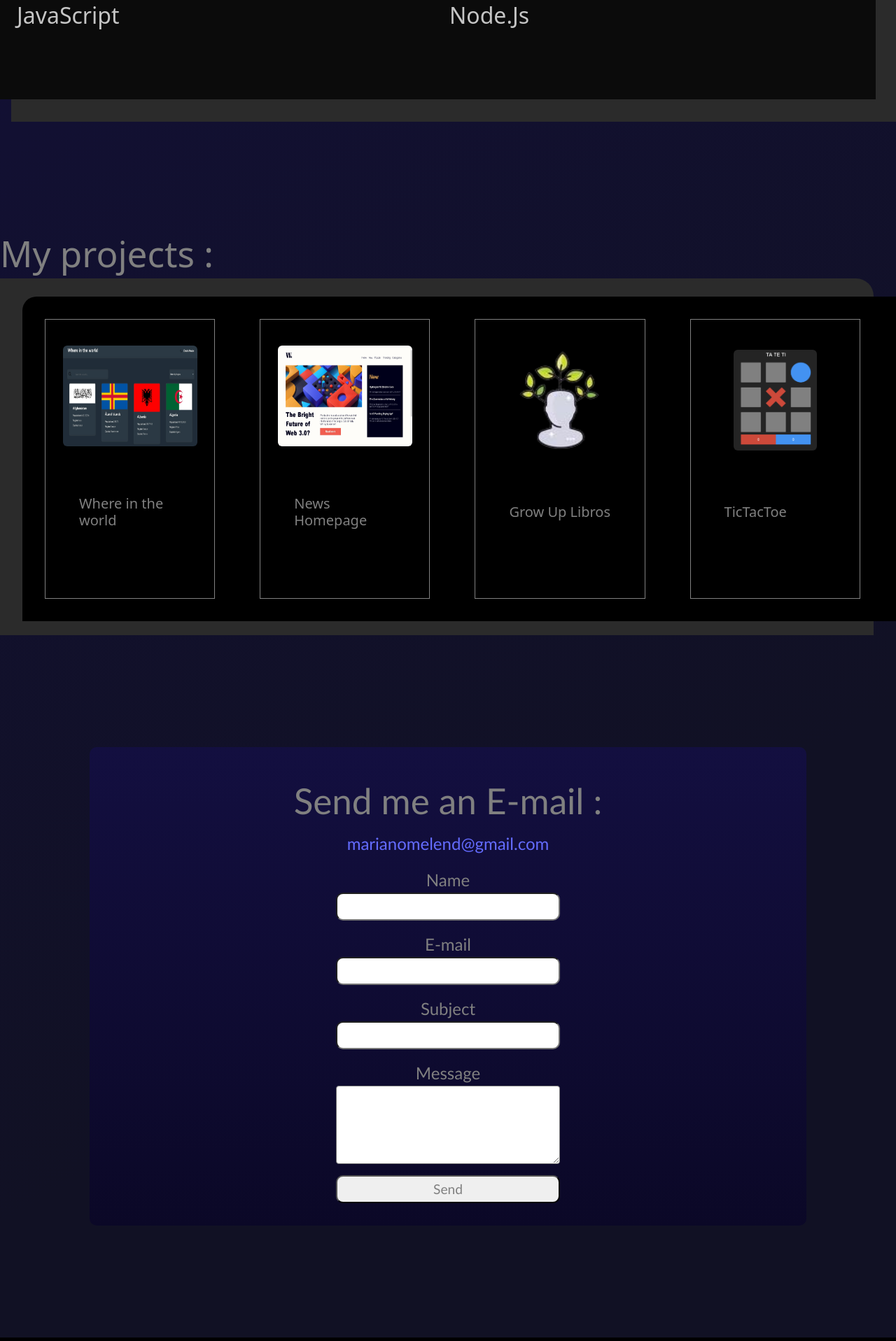
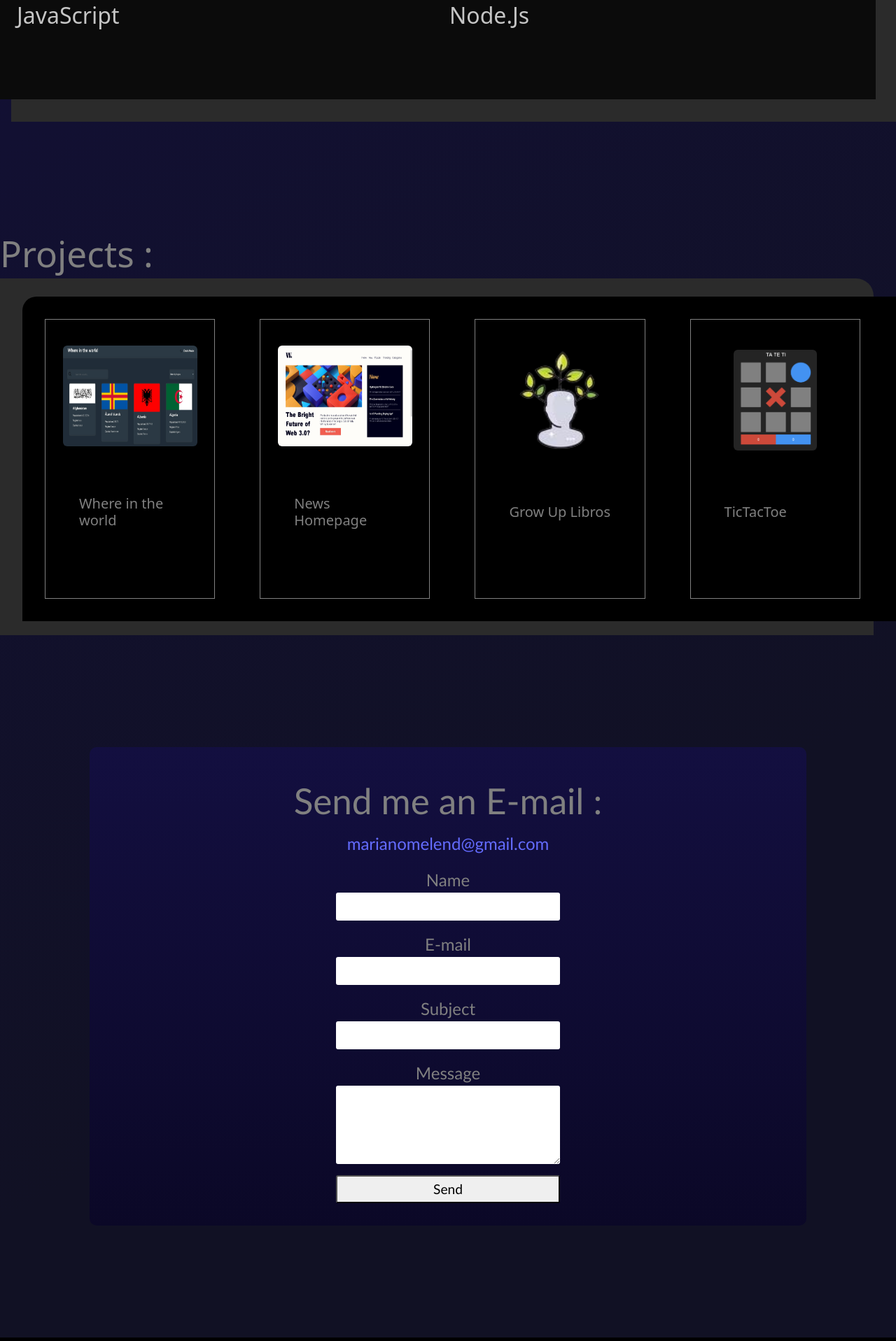
Before and after one commit to mariano3232/Portfolio, a React (Vite) app: page / in a window 1280 px wide. Shown: the part 1348-3265 px from the top of the page at 70% size. Built offline with nearby package versions, Linux system fonts and the light colour scheme.

Commit message:
formStyle

```diff
--- a/src/App.jsx
+++ b/src/App.jsx
@@ -87,7 +87,7 @@ function App() {
                 </div>
             </div>
         </div>
-        <h1 ref={myContainer} className={styles.h1}>My skills :</h1>
+        <h1 ref={myContainer} className={styles.h1}>Skills :</h1>
         <div className={isVisible?styles.secondbgVisible:styles.secondbg} id='#Skills'>
             <div className={isVisible?styles.secondVisible:styles.second}>
                 <div className={styles.queseyo}>
@@ -95,7 +95,7 @@ function App() {
                 </div>
             </div>
         </div>
-        <h1 ref={Container2} className={styles.projects}>My projects :</h1>
+        <h1 ref={Container2} className={styles.projects}>Projects :</h1>
         <div ref={Container2} id="#Projects" className={styles.ref}>
             <div className={isProjectsVisible?styles.projectsBgVisible2:styles.projectsBgHidden2}>
                 <div className={isProjectsVisible?styles.projectsBgVisible:styles.projectsBgHidden}>
--- a/src/components/ContactForm.module.css
+++ b/src/components/ContactForm.module.css
@@ -27,28 +27,29 @@
     width: 20rem;
     height: 2.5rem;
     margin: auto;
-    border-radius: 10px;
+    border-radius: 3px;
+    border: none;
+    outline: none;
 }
 
 .text{
     width: 20rem;
     height: 7rem;
     margin: auto;
-    border-radius: 4px;
+    border: none;
+    outline: none;
+    border-radius: 3px;
 }
 .submit{
     width: 20rem;
     height: 2.5rem;
     margin: auto;
-    border-radius: 10px;
+    border-radius: 3px;
     font-size: larger;
-    color: grey;
-    transition: 500ms;
+    transition: 300ms;
 }
 .submit:hover{
-    color: #130f40;
-    background-color: grey;
-    transform: scale(1.1);
+    transform: scale(1.02);
 }
 .h1{
     color:grey;
```
